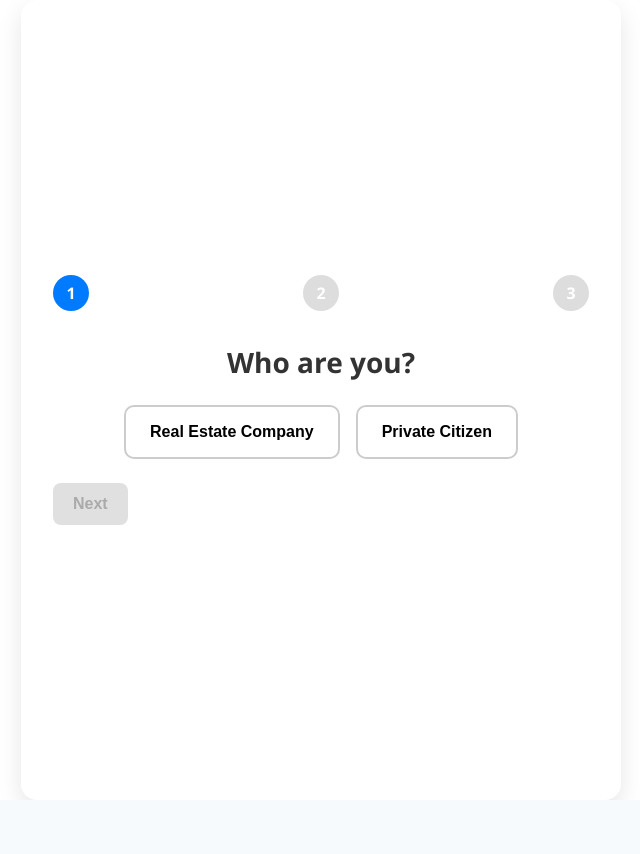
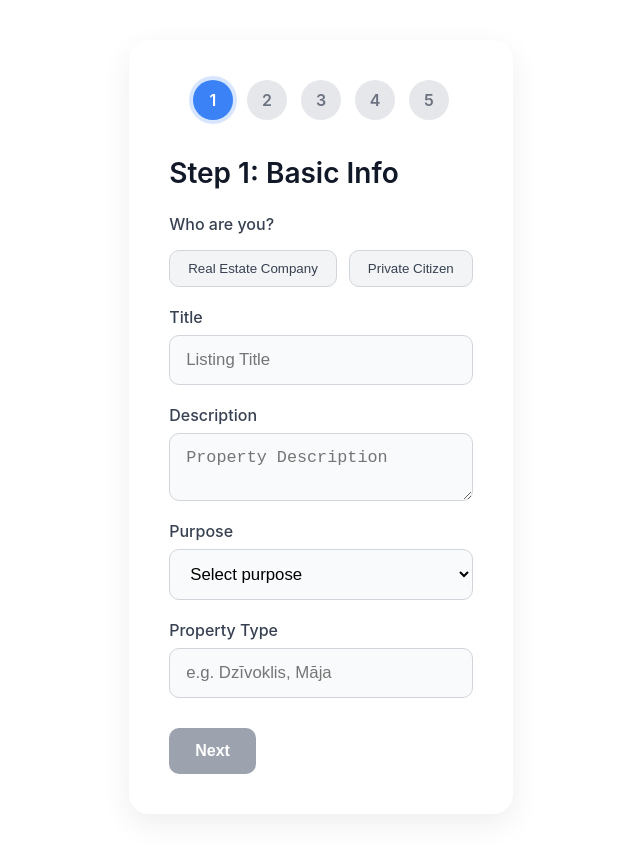
Before and after one commit to 22DP3TBark/Projekti3Kursa, a Vue app in the folder FrontEnd/: page /property-submission in a window 1280 px wide. Shown: the whole page, without its empty margins (319-959 px from the left). Before the commit the page ends 800 px from the top, so only its background shows below. Built offline with nearby package versions, Linux system fonts and the light colour scheme.

Commit message:
made design changes submisstion form

```diff
--- a/FrontEnd/src/components/Navbar.vue
+++ b/FrontEnd/src/components/Navbar.vue
@@ -28,6 +28,7 @@ console.log(user.value)
         <li class="button-33"><router-link  to="/list">Listings</router-link></li>
         <li class="button-33" v-if="isAdmin"><router-link to="/admindash">Dashboard </router-link></li>
         <li class="button-33" v-if="isAuthenticated"><router-link to="/userprop">Property </router-link></li>
+        <li class="button-33" v-if="isAuthenticated"><router-link to="/property-submission">Prop Sub</router-link></li>
 
       </ul>
       </div>
--- a/FrontEnd/src/pages/PropertySubmission.vue
+++ b/FrontEnd/src/pages/PropertySubmission.vue
@@ -2,23 +2,49 @@
 import { ref } from "vue";
 
 const currentStep = ref(1);
-const totalSteps = 3;
+const totalSteps = 5;
 
-// Form data
-const userType = ref({ value: "" }); // Changed to an object with a value property
+const userType = ref({ value: "" });
+
 const basicInfo = ref({
   title: "",
-  price: "",
+  description: "",
+  purpose: "",
+  propertyType: "",
+});
+
+const location = ref({
   address: "",
   city: "",
+  district: "",
+  zipCode: "",
+  country: "Latvia",
+  latitude: "",
+  longitude: "",
 });
-const additionalInfo = ref({
+
+const details = ref({
   bedrooms: "",
   bathrooms: "",
-  amenities: [],
+  size: "",
+  floor: "",
+  buildingType: "",
+  yearBuilt: "",
+  parkingSpaces: "",
 });
 
-// Navigation methods
+const features = ref({
+  amenities: [],
+  mainImage: null,
+  gallery: [],
+});
+
+const pricing = ref({
+  price: "",
+  currency: "EUR",
+  status: "",
+});
+
 const nextStep = () => {
   if (currentStep.value < totalSteps) currentStep.value++;
 };
@@ -27,8 +53,23 @@ const prevStep = () => {
   if (currentStep.value > 1) currentStep.value--;
 };
 
+const handleMainImageUpload = (e) => {
+  features.value.mainImage = e.target.files[0];
+};
+
+const handleGalleryUpload = (e) => {
+  features.value.gallery = Array.from(e.target.files);
+};
+
 const submitForm = () => {
-  console.log("Form submitted:", { userType: userType.value, basicInfo, additionalInfo });
+  console.log("Submitted data:", {
+    userType: userType.value,
+    basicInfo: basicInfo.value,
+    location: location.value,
+    details: details.value,
+    features: features.value,
+    pricing: pricing.value,
+  });
 };
 </script>
 
@@ -46,9 +87,11 @@ const submitForm = () => {
       </div>
     </div>
 
-    <!-- Step 1: User Type -->
+    <!-- Step Content -->
     <div v-if="currentStep === 1" class="step">
-      <h2>Who are you?</h2>
+      <h2>Step 1: Basic Info</h2>
+      <div class="form-group">
+        <label>Who are you?</label>
         <div class="user-type-options">
           <button
             class="option-button"
@@ -65,216 +108,262 @@ const submitForm = () => {
             Private Citizen
           </button>
         </div>
+      </div>
+
+      <div class="form-group">
+        <label>Title</label>
+        <input v-model="basicInfo.title" type="text" placeholder="Listing Title" />
+      </div>
+      <div class="form-group">
+        <label>Description</label>
+        <textarea v-model="basicInfo.description" placeholder="Property Description"></textarea>
+      </div>
+      <div class="form-group">
+        <label>Purpose</label>
+        <select v-model="basicInfo.purpose">
+          <option disabled value="">Select purpose</option>
+          <option>Sell</option>
+          <option>Rent</option>
+        </select>
+      </div>
+      <div class="form-group">
+        <label>Property Type</label>
+        <input v-model="basicInfo.propertyType" type="text" placeholder="e.g. Dzīvoklis, Māja" />
+      </div>
+
       <div class="navigation-buttons">
-        <button @click="nextStep" :disabled="!userType.value" class="next-button">
+        <button @click="nextStep" :disabled="!userType.value || !basicInfo.title || !basicInfo.description || !basicInfo.purpose || !basicInfo.propertyType">
           Next
         </button>
       </div>
     </div>
 
-    <!-- Step 2: Basic Information -->
     <div v-if="currentStep === 2" class="step">
-      <h2>Basic Information</h2>
-      <div class="form-group">
-        <label>Title</label>
-        <input v-model="basicInfo.title" type="text" placeholder="Listing Title" />
+      <h2>Step 2: Location</h2>
+      <div class="form-grid">
+        <div class="form-group"><label>Address</label><input v-model="location.address" type="text" /></div>
+        <div class="form-group"><label>City</label><input v-model="location.city" type="text" /></div>
+        <div class="form-group"><label>District</label><input v-model="location.district" type="text" /></div>
+        <div class="form-group"><label>ZIP Code</label><input v-model="location.zipCode" type="text" /></div>
+        <div class="form-group"><label>Country</label><input v-model="location.country" type="text" disabled /></div>
+        <div class="form-group"><label>Latitude</label><input v-model="location.latitude" type="text" /></div>
+        <div class="form-group"><label>Longitude</label><input v-model="location.longitude" type="text" /></div>
       </div>
-      <div class="form-group">
-        <label>Price</label>
-        <input v-model="basicInfo.price" type="number" placeholder="Price" />
-      </div>
-      <div class="form-group">
-        <label>Address</label>
-        <input v-model="basicInfo.address" type="text" placeholder="Address" />
-      </div>
-      <div class="form-group">
-        <label>City</label>
-        <input v-model="basicInfo.city" type="text" placeholder="City" />
-      </div>
+
       <div class="navigation-buttons">
-        <button @click="prevStep" class="back-button">Back</button>
-        <button
-          @click="nextStep"
-          :disabled="!basicInfo.title || !basicInfo.price || !basicInfo.address || !basicInfo.city"
-          class="next-button"
-        >
-          Next
-        </button>
+        <button @click="prevStep">Back</button>
+        <button @click="nextStep">Next</button>
       </div>
     </div>
 
-    <!-- Step 3: Additional Information -->
     <div v-if="currentStep === 3" class="step">
-      <h2>Additional Information</h2>
-      <div class="form-group">
-        <label>Bedrooms</label>
-        <input v-model="additionalInfo.bedrooms" type="number" placeholder="Number of Bedrooms" />
+      <h2>Step 3: Property Details</h2>
+      <div class="form-grid">
+        <div class="form-group"><label>Bedrooms</label><input v-model="details.bedrooms" type="number" /></div>
+        <div class="form-group"><label>Bathrooms</label><input v-model="details.bathrooms" type="number" /></div>
+        <div class="form-group"><label>Size (m²)</label><input v-model="details.size" type="number" /></div>
+        <div class="form-group"><label>Floor</label><input v-model="details.floor" type="number" /></div>
+        <div class="form-group"><label>Building Type</label><input v-model="details.buildingType" type="text" /></div>
+        <div class="form-group"><label>Year Built</label><input v-model="details.yearBuilt" type="number" /></div>
+        <div class="form-group"><label>Parking Spaces</label><input v-model="details.parkingSpaces" type="number" /></div>
       </div>
-      <div class="form-group">
-        <label>Bathrooms</label>
-        <input v-model="additionalInfo.bathrooms" type="number" placeholder="Number of Bathrooms" />
+
+      <div class="navigation-buttons">
+        <button @click="prevStep">Back</button>
+        <button @click="nextStep">Next</button>
       </div>
+    </div>
+
+    <div v-if="currentStep === 4" class="step">
+      <h2>Step 4: Features & Images</h2>
       <div class="form-group">
         <label>Amenities</label>
         <div class="checkbox-group">
-          <label><input type="checkbox" value="Balcony" v-model="additionalInfo.amenities" /> Balcony</label>
-          <label><input type="checkbox" value="Garage" v-model="additionalInfo.amenities" /> Garage</label>
-          <label><input type="checkbox" value="Swimming Pool" v-model="additionalInfo.amenities" /> Swimming Pool</label>
+          <label><input type="checkbox" value="Balcony" v-model="features.amenities" /> Balcony</label>
+          <label><input type="checkbox" value="Garage" v-model="features.amenities" /> Garage</label>
+          <label><input type="checkbox" value="Swimming Pool" v-model="features.amenities" /> Swimming Pool</label>
+          <label><input type="checkbox" value="Garden" v-model="features.amenities" /> Garden</label>
+          <label><input type="checkbox" value="Furnished" v-model="features.amenities" /> Furnished</label>
         </div>
       </div>
+      <div class="form-group"><label>Main Image</label><input type="file" accept="image/*" @change="handleMainImageUpload" /></div>
+      <div class="form-group"><label>Gallery Images</label><input type="file" accept="image/*" multiple @change="handleGalleryUpload" /></div>
+
       <div class="navigation-buttons">
-        <button @click="prevStep" class="back-button">Back</button>
-        <button @click="submitForm" class="submit-button">Submit</button>
+        <button @click="prevStep">Back</button>
+        <button @click="nextStep">Next</button>
+      </div>
+    </div>
+
+    <div v-if="currentStep === 5" class="step">
+      <h2>Step 5: Price & Status</h2>
+      <div class="form-group"><label>Price</label><input v-model="pricing.price" type="number" /></div>
+      <div class="form-group"><label>Currency</label><input v-model="pricing.currency" type="text" disabled /></div>
+      <div class="form-group">
+        <label>Status</label>
+        <select v-model="pricing.status">
+          <option disabled value="">Select status</option>
+          <option>Available</option>
+          <option>Sold</option>
+          <option>Rented</option>
+        </select>
+      </div>
+
+      <div class="navigation-buttons">
+        <button @click="prevStep">Back</button>
+        <button @click="submitForm">Submit</button>
       </div>
     </div>
   </div>
 </template>
 
 <style scoped>
-/* Center form in full page */
 body, html {
   height: 100%;
   margin: 0;
 }
 
 .submission-container {
-  max-width: 600px;
-  width: 90%;
-  margin: auto;
-  padding: 2rem;
-  background: #ffffff;
-  border-radius: 16px;
-  box-shadow: 0 10px 25px rgba(0, 0, 0, 0.1);
-  font-family: 'Segoe UI', Tahoma, Geneva, Verdana, sans-serif;
+  max-width: 1100px;
+  margin: 40px auto;
+  padding: 40px;
+  background-color: #ffffff;
+  border-radius: 20px;
+  box-shadow: 0 10px 30px rgba(0, 0, 0, 0.07);
+  font-family: 'Inter', sans-serif;
+  min-height: 90vh;
   display: flex;
   flex-direction: column;
-  justify-content: center;
-  min-height: 100vh;
 }
 
-/* Progress Indicator */
 .progress-indicator {
   display: flex;
-  justify-content: space-between;
-  margin-bottom: 2rem;
+  justify-content: center;
+  margin-bottom: 36px;
+  gap: 14px;
 }
 
 .progress-step {
-  width: 36px;
-  height: 36px;
+  width: 40px;
+  height: 40px;
+  background-color: #e5e7eb;
+  border-radius: 50%;
   display: flex;
+  justify-content: center;
   align-items: center;
-  justify-content: center;
-  border-radius: 50%;
-  background: #ddd;
-  color: #fff;
-  font-weight: bold;
-  transition: background 0.3s ease;
+  font-weight: 600;
+  color: #6b7280;
+  transition: all 0.2s;
 }
 
 .progress-step.active {
-  background: #007bff;
+  background-color: #3b82f6;
+  color: #fff;
+  box-shadow: 0 0 0 4px rgba(59, 130, 246, 0.2);
 }
 
-/* Headings */
 .step h2 {
-  margin-bottom: 1.5rem;
   font-size: 1.75rem;
-  color: #333;
-  text-align: center;
+  font-weight: 600;
+  margin-bottom: 24px;
+  color: #111827;
 }
 
-/* Form Fields */
 .form-group {
-  margin-bottom: 1.25rem;
+  display: flex;
+  flex-direction: column;
+  margin-bottom: 20px;
+  flex: 1;
 }
 
 .form-group label {
-  display: block;
-  margin-bottom: 0.5rem;
-  font-weight: 600;
-  color: #444;
+  margin-bottom: 8px;
+  color: #374151;
+  font-weight: 500;
 }
 
-.form-group input {
-  width: 100%;
-  padding: 0.75rem;
-  border: 1px solid #ccc;
-  border-radius: 8px;
+input,
+select,
+textarea {
+  padding: 14px 16px;
+  font-size: 1.05rem;
+  border: 1px solid #d1d5db;
+  border-radius: 10px;
+  background-color: #f9fafb;
+  transition: border-color 0.3s ease;
+}
+
+input:focus,
+select:focus,
+textarea:focus {
+  border-color: #3b82f6;
+  outline: none;
+  background-color: #ffffff;
+}
+
+.checkbox-group {
+  display: flex;
+  flex-wrap: wrap;
+  gap: 10px 20px;
+}
+
+.user-type-options {
+  display: flex;
+  gap: 12px;
+  margin-top: 8px;
+}
+
+.option-button {
+  padding: 10px 18px;
+  background-color: #f3f4f6;
+  border: 1px solid #d1d5db;
+  border-radius: 10px;
+  cursor: pointer;
+  font-weight: 500;
+  color: #374151;
+  transition: all 0.2s ease-in-out;
+}
+
+.option-button:hover {
+  background-color: #e5e7eb;
+}
+
+.option-button.selected {
+  background-color: #3b82f6;
+  color: #ffffff;
+  border-color: #3b82f6;
+}
+
+.navigation-buttons {
+  display: flex;
+  justify-content: space-between;
+  margin-top: 30px;
+}
+
+.navigation-buttons button {
+  padding: 14px 26px;
+  background-color: #3b82f6;
+  color: #fff;
+  border: none;
+  border-radius: 10px;
+  cursor: pointer;
+  font-weight: 600;
+  transition: background-color 0.2s ease;
   font-size: 1rem;
 }
 
-/* Checkboxes */
-.checkbox-group label {
-  display: block;
-  margin-bottom: 0.5rem;
-  color: #555;
+.navigation-buttons button:hover {
+  background-color: #2563eb;
 }
 
-/* Navigation */
-.navigation-buttons {
-  display: flex;
-  justify-content: space-between;
-  gap: 1rem;
-  margin-top: 1.5rem;
-}
-
-button {
-  padding: 0.75rem 1.25rem;
-  border: none;
-  border-radius: 8px;
-  font-size: 1rem;
-  font-weight: 600;
-  cursor: pointer;
-  transition: background 0.3s ease;
-}
-
-.next-button {
-  background: #007bff;
-  color: #fff;
-}
-
-.back-button {
-  background: #ccc;
-  color: #333;
-}
-
-.submit-button {
-  background: #28a745;
-  color: #fff;
-}
-
-button:disabled {
-  background: #e0e0e0;
-  color: #aaa;
+.navigation-buttons button:disabled {
+  background-color: #9ca3af;
   cursor: not-allowed;
 }
 
-/* User Type Buttons */
-.user-type-options {
+.form-grid {
   display: flex;
-  justify-content: center;
-  gap: 1rem;
   flex-wrap: wrap;
-}
-
-.option-button {
-  padding: 1rem 1.5rem;
-  border: 2px solid #ccc;
-  border-radius: 10px;
-  background: #fff;
-  cursor: pointer;
-  font-size: 1rem;
-  transition: all 0.3s ease;
-}
-
-.option-button.selected {
-  background: #007bff;
-  color: #fff;
-  border-color: #007bff;
-}
-
-.option-button:hover {
-  border-color: #007bff;
+  gap: 20px;
 }
 </style>
```
Also changed, not shown: FrontEnd/src/pages/PropertySub.vue (deleted, +0 -105 lines), FrontEnd/src/router/index.js (+1 -9 lines). Lines whose indentation alone changed are shown as unchanged.
